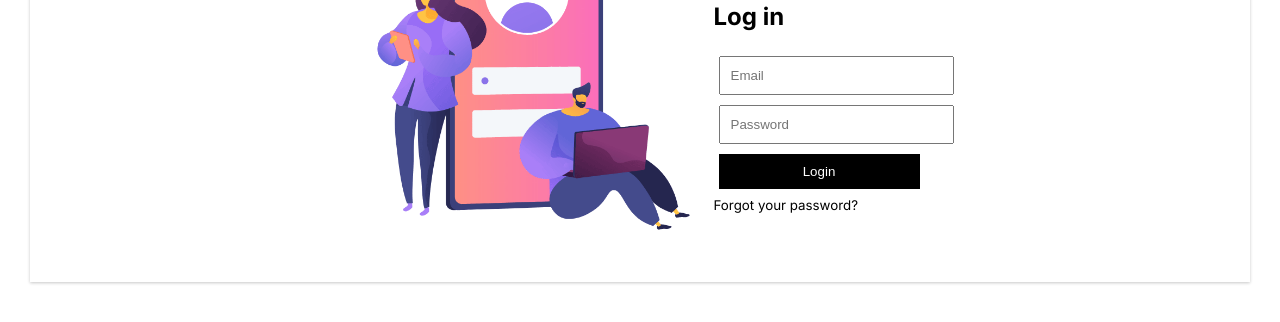
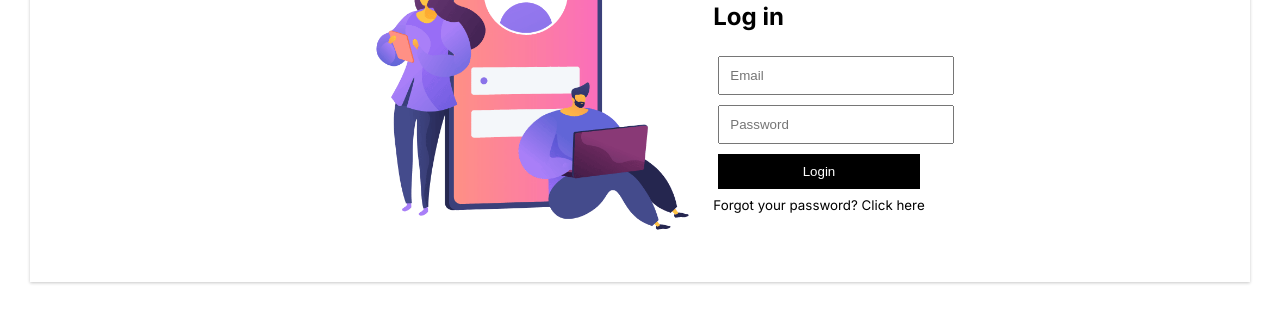
Before and after one commit to rkpymb/Hostinger-redesign-website, a plain HTML site: page login.html in a window 1280 px wide. Shown: the part 160-482 px from the top of the page. Drawn offline with nearby package versions, Linux system fonts and the light colour scheme.

Commit message:
Login page Chnage

```diff
--- a/login.html
+++ b/login.html
@@ -30,7 +30,7 @@
                         <input type="submit" placeholder="Password" class="inputLoginBtn" value='Login' />
                     </form>
                     <div>
-                        <small>Forgot your password?</small>
+                        <small>Forgot your password? Click here</small>
                     </div>
                 </div>
             </div>
```
